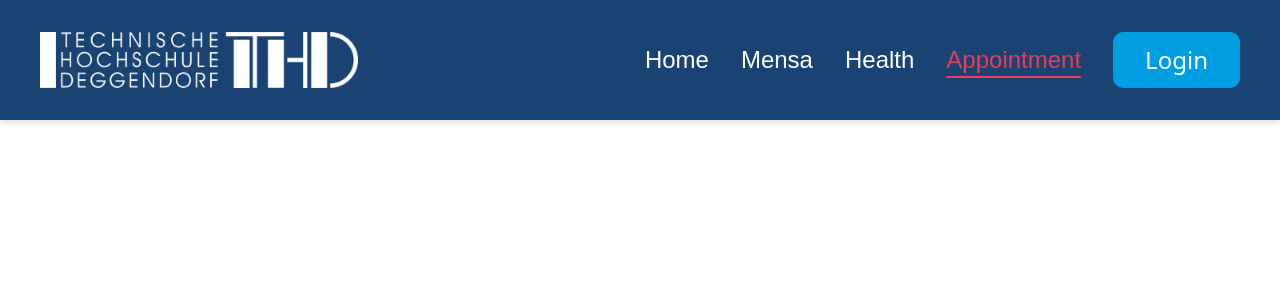
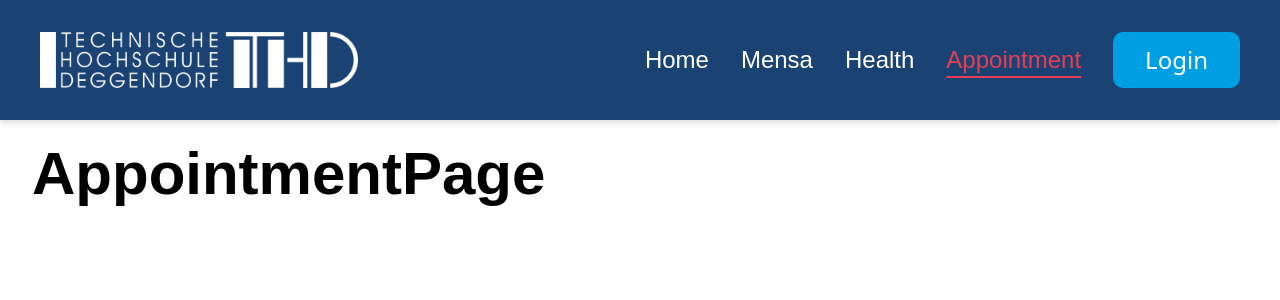
Before and after one commit to afumedo24/Smart-Dashboard-, a Vue app: page /appointment in a window 1280 px wide. Shown: the top 300 px of the page. Built offline with nearby package versions, Linux system fonts and the light colour scheme; a web font is replaced by a local one.

Commit message:
fixed issues

```diff
--- a/src/components/MenuList.vue
+++ b/src/components/MenuList.vue
@@ -52,11 +52,11 @@ const menus = ref<Menu[]>([
   },
   {
     dish_type: 'Main Dish',
-    dish_name: 'Coke'
+    dish_name: 'Burger'
   },
   {
     dish_type: 'Main Dish',
-    dish_name: 'Chai'
+    dish_name: 'Nudeln'
   },
   {
     dish_type: 'Main Dish',
--- a/src/router/index.ts
+++ b/src/router/index.ts
@@ -3,6 +3,7 @@ import HomePage from '../views/HomePage.vue'
 import MensaPage from '../views/MensaPage.vue'
 import HealthPage from '../views/HealthPage.vue'
 import MensaMenuPage from '../views/MensaMenuPage.vue'
+import AppointentPage from '../views/AppointentPage.vue'
 
 const router = createRouter({
   history: createWebHistory(import.meta.env.BASE_URL),
@@ -21,6 +22,11 @@ const router = createRouter({
       path: '/health',
       name: 'health',
       component: MensaMenuPage
+    },
+    {
+      path: '/appointment',
+      name: 'appointment',
+      component: AppointentPage
     }
   ]
 })
--- /dev/null
+++ b/src/views/AppointentPage.vue
@@ -0,0 +1,9 @@
+<template>
+  <div class="mt-20 py-8">
+    <h3 class="p-8 font-extrabold text-6xl font-saira">AppointmentPage</h3>
+  </div>
+</template>
+
+<script setup lang="ts"></script>
+
+<style scoped></style>
--- a/src/views/HealthPage.vue
+++ /dev/null
@@ -1,7 +0,0 @@
-<template>
-  <div>This is </div>
-</template>
-
-<script setup></script>
-
-<style lang="scss" scoped></style>
```
